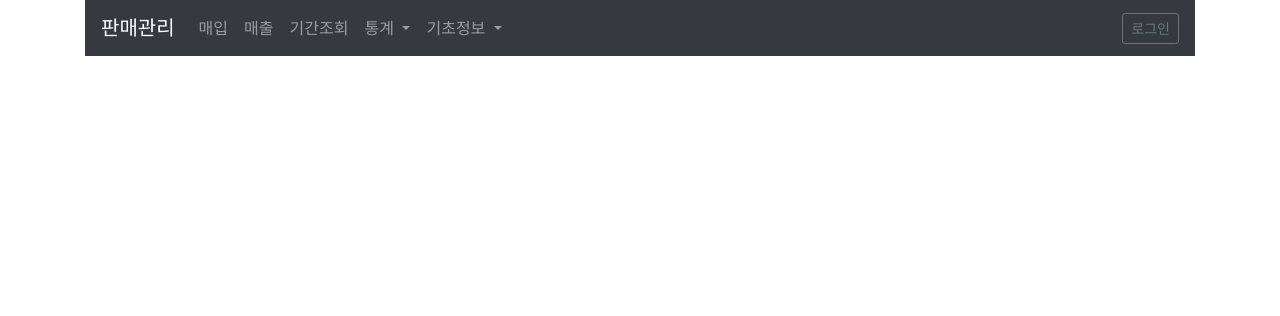
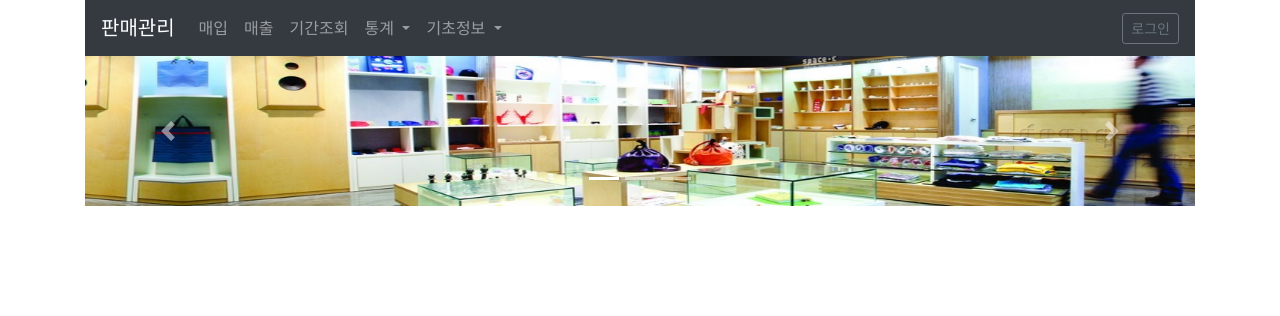
Before and after one commit to infiduk/my-simple-php-app, a CodeIgniter app: page /database/ in a window 1280 px wide. Shown: the top 316 px of the page. Run offline with CodeIgniter, Linux system fonts and the light colour scheme; some libraries are stand-ins or nearby versions.

Commit message:
update ...

```diff
--- a/html/application/views/main_header.php
+++ b/html/application/views/main_header.php
@@ -96,3 +96,30 @@
                 </div>
             </div>
         </div>
+
+        <div id="carouselExampleIndicators" class="carousel slide" data-ride="carousel" data-interval="5000">
+            <ol class="carousel-indicators">
+                <li data-target="#carouselExampleIndicators" data-slide-to="0" class="active"></li>
+                <li data-target="#carouselExampleIndicators" data-slide-to="1"></li>
+                <li data-target="#carouselExampleIndicators" data-slide-to="2"></li>
+            </ol>
+            <div class="carousel-inner">
+                <div class="carousel-item active">
+                <img class="d-block w-100" src="/my/img/main1.jpg" height="150" alt="First slide">
+                </div>
+                <div class="carousel-item">
+                <img class="d-block w-100" src="/my/img/main2.jpg" height="150" alt="Second slide">
+                </div>
+                <div class="carousel-item">
+                <img class="d-block w-100" src="/my/img/main3.jpg" height="150" alt="Third slide">
+                </div>
+            </div>
+            <a class="carousel-control-prev" href="#carouselExampleIndicators" role="button" data-slide="prev">
+                <span class="carousel-control-prev-icon" aria-hidden="true"></span>
+                <span class="sr-only">이전</span>
+            </a>
+            <a class="carousel-control-next" href="#carouselExampleIndicators" role="button" data-slide="next">
+                <span class="carousel-control-next-icon" aria-hidden="true"></span>
+                <span class="sr-only">다음</span>
+            </a>
+        </div>
--- a/html/my/css/my.css
+++ b/html/my/css/my.css
@@ -2,3 +2,26 @@ table { font-size:10pt; text-align:center; vertical-align:middle; }
 .mymargin5 { margin:5px 0px 5px 0px; }
 .mycolor1 { background-color:steelblue; color:white; }
 .mycolor2 { background-color:lightsteelblue; }
+
+.mythumb_box {
+    font-size: 14px;
+    text-align: center;
+    border: 1px solid lightgray;
+    padding: 3px;
+    margin: 5px 0px 5px 0px;
+}
+.mythumb_image {
+    height: 150px;
+    max-width: 100%;
+    margin-bottom: 3px;
+}
+.mythumb_text {
+    border: 1px solid lightgray;
+    background-color: lightsteelblue;
+    padding: 3px;
+}
+.mythumb_bigimage {
+    height: 550px;
+    max-width: 100%;
+    margin-bottom: 3px;
+}
```
